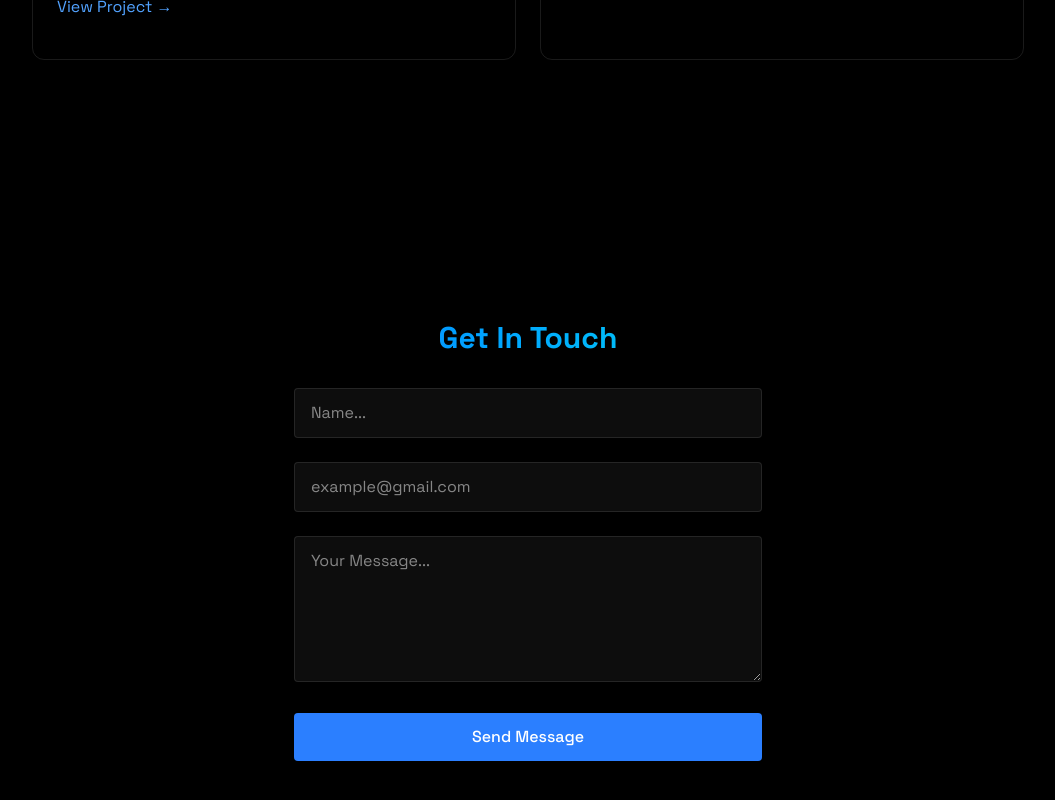
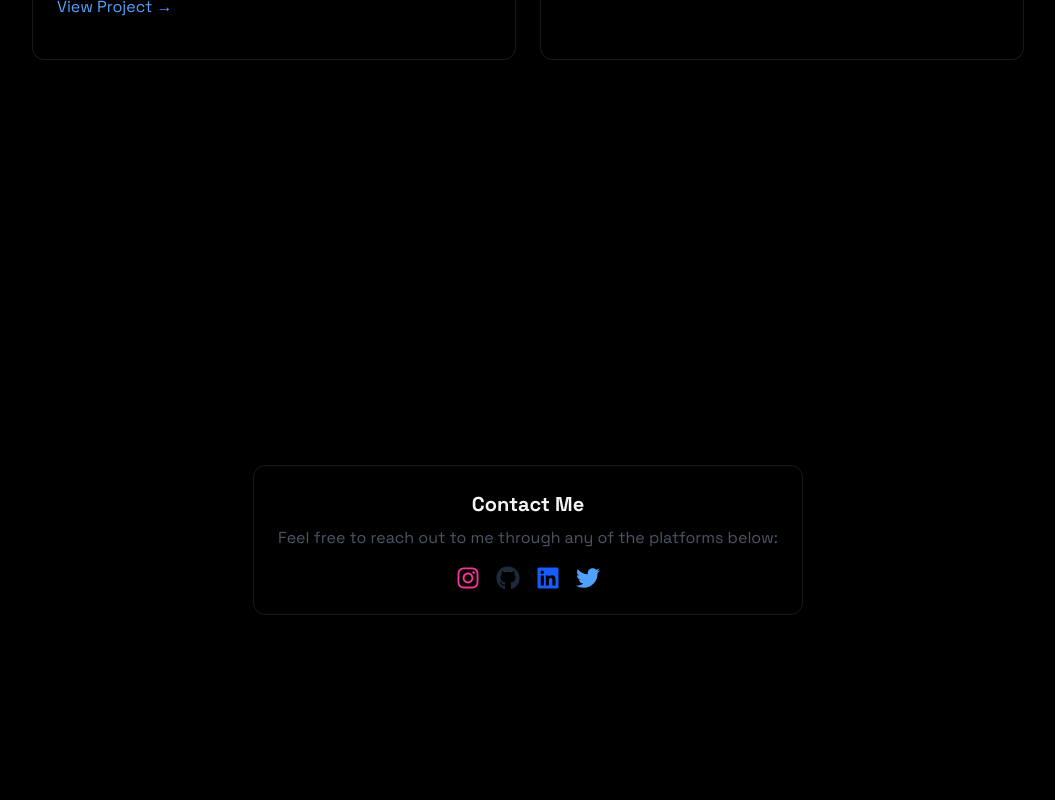
Before and after one commit to SeunExploits/New-Portfolio, a React (Vite) app: page / in a window 1280 px wide. Shown: the part 2400-3200 px from the top of the page, without its empty margins (112-1167 px from the left). Built offline with nearby package versions, Linux system fonts and the light colour scheme.

Commit message:
new contact section

```diff
--- a/package.json
+++ b/package.json
@@ -14,6 +14,7 @@
     "emailjs-com": "^3.2.0",
     "react": "^19.0.0",
     "react-dom": "^19.0.0",
+    "react-icons": "^5.5.0",
     "tailwindcss": "^4.0.14"
   },
   "devDependencies": {
--- a/src/components/sections/About.jsx
+++ b/src/components/sections/About.jsx
@@ -73,7 +73,7 @@ export const About = () => {
                   (2016-2021)
                 </li>
                 <li>
-                  Relevant Coursework: Data Structures, Web Development, Blochchain technology...
+                  Relevant Coursework: Data Structures, Web Development, Blockchain technology...
                 </li>
               </ul>
             </div>
@@ -96,7 +96,7 @@ export const About = () => {
                     Intern at Team Defi Startups (2020-2021){" "}
                   </h4>
                   <p>
-                    Assisted in building front-end components and also explored the vast potential of blockchain technology
+                    Explored the vast potential of blockchain technology in today's world and also it impact in the future of technology.
                   </p>
                 </div>
               </div>
--- a/src/components/sections/Contact.jsx
+++ b/src/components/sections/Contact.jsx
@@ -1,95 +1,35 @@
 import { useState } from "react";
 import { RevealOnScroll } from "../RevealOnScroll";
 import emailjs from "emailjs-com";
+import { FaInstagram, FaGithub, FaLinkedin, FaTwitter } from "react-icons/fa";
 
 export const Contact = () => {
-  const [formData, setFormData] = useState({
-    name: "",
-    email: "",
-    message: "",
-  });
-
-  const handleSubmit = (e) => {
-    e.preventDefault();
-
-    emailjs
-      .sendForm(
-        import.meta.env.VITE_SERVICE_ID,
-        import.meta.env.VITE_TEMPLATE_ID,
-        e.target,
-        import.meta.env.VITE_PUBLIC_KEY
-      )
-      .then((result) => {
-        alert("Message Sent!");
-        setFormData({ name: "", email: "", message: "" });
-      })
-      .catch(() => alert("Oops! Something went wrong. Please try again."));
-  };
 
   return (
+
     <section
     id="contact"
     className="min-h-screen flex items-center justify-center py-20"
   >
     <RevealOnScroll>
-        <div className="px-4 w-full min-w-[300px] md:w-[500px] sm:w-2/3 p-6">
-          <h2 className="text-3xl font-bold mb-8 bg-gradient-to-r from-blue-500 to-cyan-400 bg-clip-text text-transparent text-center">
-            {" "}
-            Get In Touch
-          </h2>
-          <form className="space-y-6" onSubmit={handleSubmit}>
-            <div className="relative">
-              <input
-                type="text"
-                id="name"
-                name="name"
-                required
-                value={formData.name}
-                className="w-full bg-white/5 border border-white/10 rounded px-4 py-3 text-white transition focus:outline-none focus:border-blue-500 focus:bg-blue-500/5"
-                placeholder="Name..."
-                onChange={(e) =>
-                  setFormData({ ...formData, name: e.target.value })
-                }
-              />
+    <div className="p-6 rounded-xl border border-white/10 hover:-translate-y-1 hover:border-blue-500/30 hover:shadow-[0_2px_8px_rgba(59,130,246,0.2)] transition flex flex-col items-center justify-center text-center">
+
+      <h2 className="text-xl font-bold mb-2">Contact Me</h2>
+      <p className="text-gray-600 mb-4">Feel free to reach out to me through any of the platforms below:</p>
+      <div className="flex space-x-4">
+        <a href="https://instagram.com/seun_exploits" target="_blank" rel="noopener noreferrer" className="text-pink-500 text-2xl">
+          <FaInstagram />
+        </a>
+        <a href="https://github.com/SeunExploits" target="_blank" rel="noopener noreferrer" className="text-gray-800 text-2xl">
+          <FaGithub />
+        </a>
+        <a href="https://linkedin.com/in/yourusername" target="_blank" rel="noopener noreferrer" className="text-blue-600 text-2xl">
+          <FaLinkedin />
+        </a>
+        <a href="https://x.com/ExploitsSeun" target="_blank" rel="noopener noreferrer" className="text-blue-400 text-2xl">
+          <FaTwitter />
+        </a>
       </div>
-
-            <div className="relative">
-              <input
-                type="email"
-                id="email"
-                name="email"
-                required
-                value={formData.email}
-                className="w-full bg-white/5 border border-white/10 rounded px-4 py-3 text-white transition focus:outline-none focus:border-blue-500 focus:bg-blue-500/5"
-                placeholder="example@gmail.com"
-                onChange={(e) =>
-                  setFormData({ ...formData, email: e.target.value })
-                }
-              />
-            </div>
-
-            <div className="relative">
-              <textarea
-                id="message"
-                name="message"
-                required
-                rows={5}
-                value={formData.message}
-                className="w-full bg-white/5 border border-white/10 rounded px-4 py-3 text-white transition focus:outline-none focus:border-blue-500 focus:bg-blue-500/5"
-                placeholder="Your Message..."
-                onChange={(e) =>
-                  setFormData({ ...formData, message: e.target.value })
-                }
-              />
-            </div>
-
-            <button
-              type="submit"
-              className="w-full bg-blue-500 text-white py-3 px-6 rounded font-medium transition relative overflow-hidden hover:-translate-y-0.5 hover:shadow-[0_0_15px_rgba(59,130,246,0.4)]"
-            >
-              Send Message
-            </button>
-          </form>
     </div>
     </RevealOnScroll>
     </section>
--- a/src/components/sections/Projects.jsx
+++ b/src/components/sections/Projects.jsx
@@ -36,7 +36,7 @@ export const Projects = () => {
                   href="#"
                   className="text-blue-400 hover:text-blue-300 transition-colors my-4"
                 >
-                  <a href="https://real-estate-seven-gold.vercel.app/">View Project →</a>
+                  <a href="https://real-estate-seven-gold.vercel.app/">Ongoing Project →</a>
                 </a>
               </div>
             </div>
@@ -74,7 +74,7 @@ export const Projects = () => {
                   href="#"
                   className="text-blue-400 hover:text-blue-300 transition-colors my-4"
                 >
-                <a href="https://e-commerce-three-mu-39.vercel.app/">View Project →</a>
+                <a href="https://e-commerce-three-mu-39.vercel.app/">Ongoing Project →</a>
                 </a>
               </div>
             </div>
```
Also changed, not shown: 1 other file (tests, documents, lock files or other folders). Lines whose indentation alone changed are shown as unchanged.
